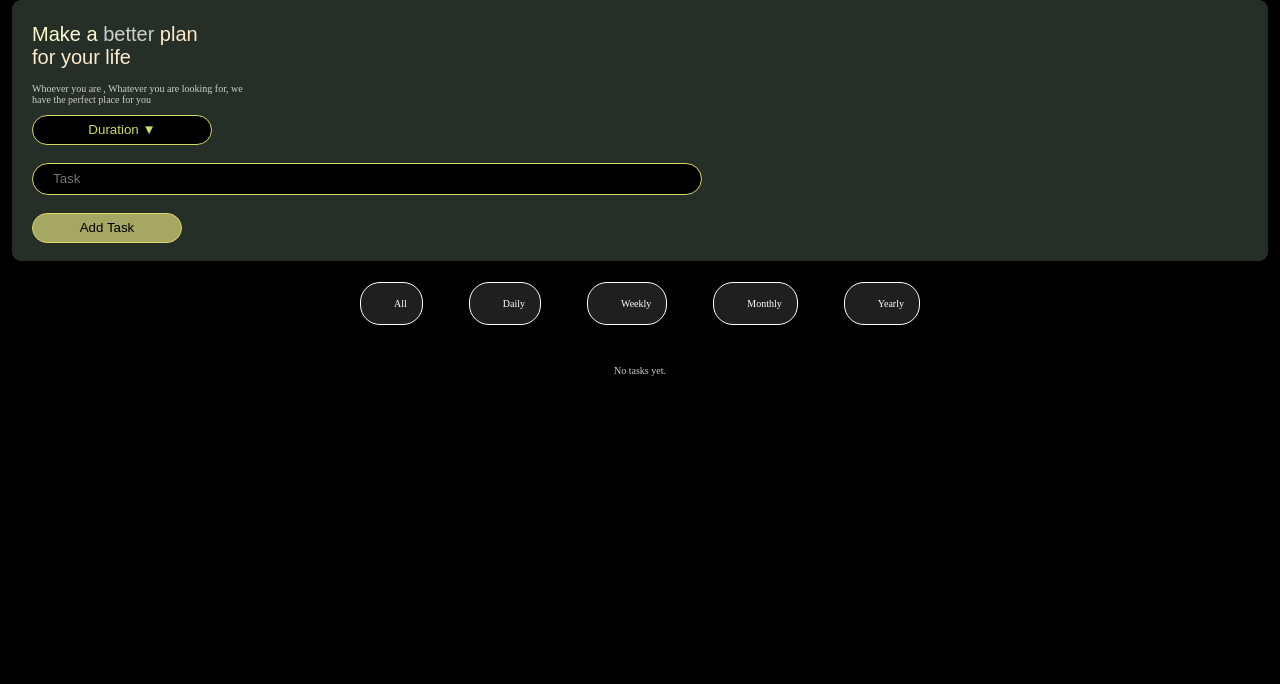
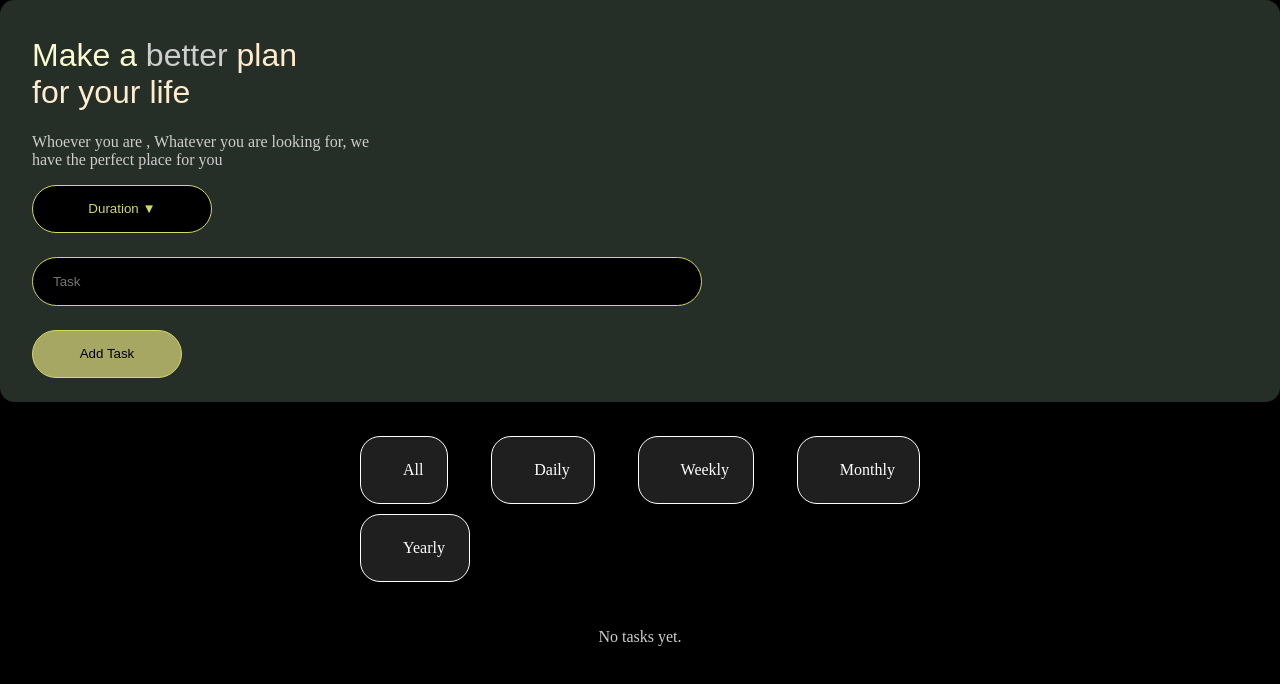
Before and after one commit to hyacinthe3/todo_list, a React (Vite) app: page / in a window 1280 px wide. Shown: the top 684 px of the page. Built offline with nearby package versions, Linux system fonts and the light colour scheme.

Commit message:
Update list.css

```diff
--- a/src/styles/list.css
+++ b/src/styles/list.css
@@ -1,7 +1,3 @@
-html {
-  font-size: 62.5%; /* 1rem = 10px */
-}
-
 body {
   background-color: black;
   margin: 0;
@@ -35,16 +31,16 @@ h1 {
 .duration,
 .task,
 .butt {
-  margin-bottom: 0.8rem;
+  margin-bottom: 0.5rem;
   flex: 1 1 100%;
 }
 
 select {
   height: 3rem;
   width: 100%;
-  max-width: 18rem;
-  border-radius: 4rem;
-  border: 0.1rem solid #d4d864;
+  max-width: 11.25rem;
+  border-radius: 2.5rem;
+  border: 1px solid #d4d864;
   background-color: black;
   color: #d4d864;
   text-align: center;
@@ -53,12 +49,12 @@ select {
 
 #input-task {
   width: 100%;
-  max-width: 64.6rem;
+  max-width: 40.375rem;
   height: 2.8rem;
-  border-radius: 4rem;
+  border-radius: 2.5rem;
   color: white;
-  padding-left: 2rem;
-  border: 0.1rem solid #d4d864;
+  padding-left: 1.25rem;
+  border: 1px solid #d4d864;
   background-color: black;
 }
 
@@ -67,36 +63,36 @@ input {
 }
 
 #but {
-  width: 15rem;
+  width: 9.375rem;
   height: 3rem;
   background-color: #A5A763;
-  border-radius: 4rem;
-  border: 0.1rem solid #d4d864;
+  border-radius: 2.5rem;
+  border: 1px solid #d4d864;
   color: black;
 }
 
 .dur {
   width: 100%;
-  max-width: 56rem;
+  max-width: 35rem;
   height: auto;
   display: flex;
   justify-content: space-between;
   flex-wrap: wrap;
   color: #a7a87c;
   margin: 1rem auto;
-  gap: 1rem;
+  gap: 0.625rem;
 }
 
 .alll {
-  width: 8.7rem;
-  border: 0.1rem solid #DADDFF;
-  border-radius: 4rem;
-  padding-right: 2rem;
-  padding-bottom: 1.5rem;
+  width: 5.4375rem;
+  border: 1px solid #DADDFF;
+  border-radius: 2.5rem;
+  padding-right: 1.25rem;
+  padding-bottom: 0.9375rem;
 }
 
 p {
-  margin-left: 1.8rem;
+  margin-left: 1.125rem;
   color: white;
 }
 
@@ -113,9 +109,9 @@ butto {
   background: #1f1f1f;
   color: white;
   padding: 0.5rem 1.5rem;
-  border-radius: 2rem;
+  border-radius: 1.25rem;
   cursor: pointer;
-  border: 0.1rem solid white;
+  border: 1px solid white;
   transition: background 0.3s;
 }
 
@@ -126,10 +122,10 @@ butto {
 
 /* Task Row Styling */
 .task-row {
-  border-radius: 4rem;
-  border-bottom: 0.1rem solid rgb(182, 174, 63);
-  padding: 1.5rem;
-  margin-bottom: 1rem;
+  border-radius: 2.5rem;
+  border-bottom: 1px solid rgb(182, 174, 63);
+  padding: 0.9375rem;
+  margin-bottom: 0.625rem;
   display: flex;
   justify-content: space-between;
   align-items: center;
@@ -139,13 +135,13 @@ butto {
 }
 
 .action-icons span {
-  margin-left: 1rem;
+  margin-left: 0.625rem;
   cursor: pointer;
   font-size: 1.2rem;
   background-color: #DADDFF;
-  width: 3rem;
-  height: 3rem;
-  padding: 1rem;
+  width: 1.875rem;
+  height: 1.875rem;
+  padding: 0.625rem;
   border-radius: 50%;
 }
 
@@ -185,7 +181,7 @@ butto {
 }
 
 /* Small devices (phones) */
-@media (max-width: 57.6rem) {
+@media (max-width: 36rem) {
   h1 {
     font-size: 1.2rem;
     text-align: center;
@@ -207,13 +203,13 @@ butto {
 
   .task-row {
     font-size: 0.9rem;
-    padding: 1rem;
+    padding: 0.625rem;
   }
 
   .action-icons span {
     font-size: 1rem;
-    padding: 0.6rem;
-    width: 2.5rem;
-    height: 2.5rem;
+    padding: 0.375rem;
+    width: 1.5625rem;
+    height: 1.5625rem;
   }
 }
```
